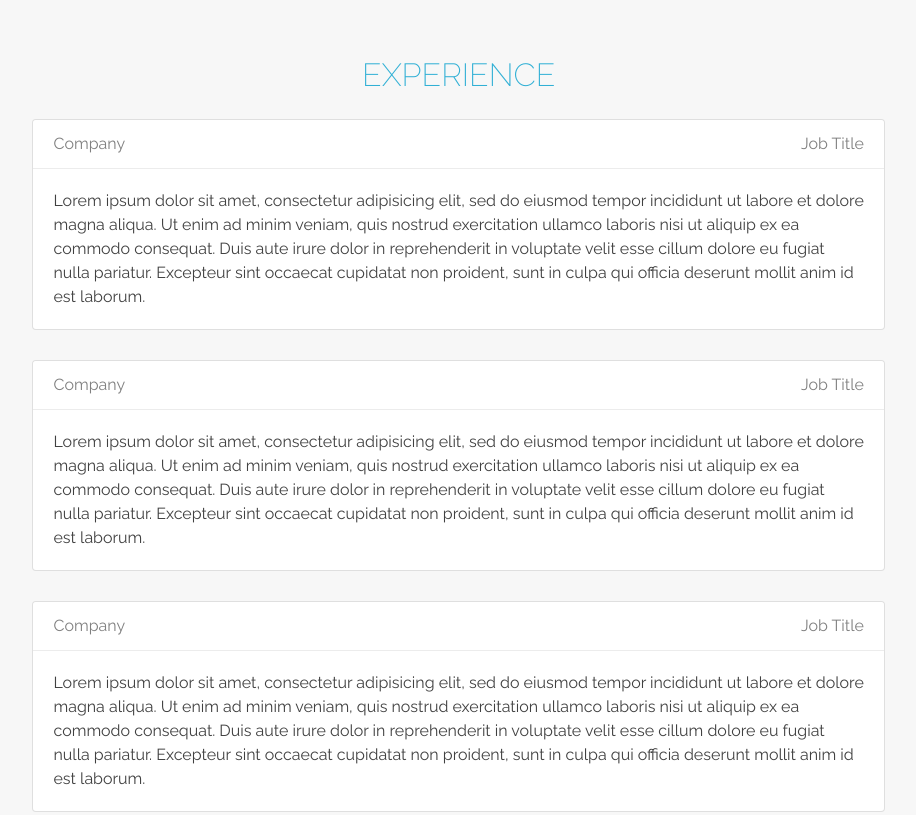
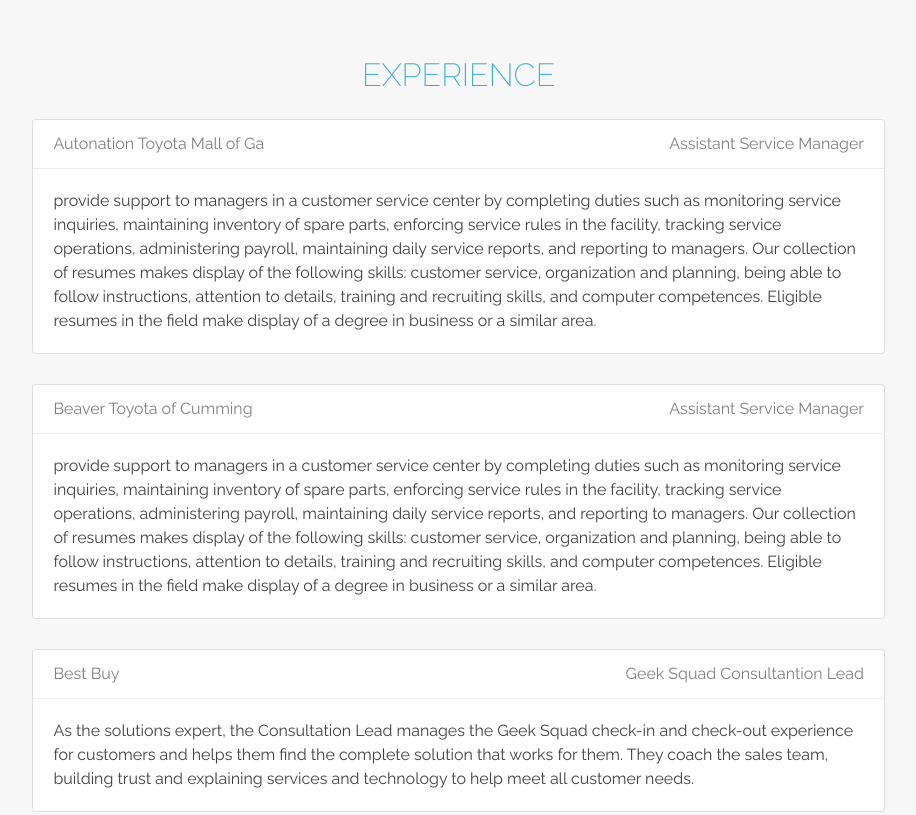
Before and after one commit to steven-f206/Updated-Portforlio, a plain HTML site: page index.html in a window 1280 px wide. Shown: the part 2384-3199 px from the top of the page, without its empty margins (180-1096 px from the left). Drawn offline with Linux system fonts and the light colour scheme.

Commit message:
updated about me, experience, skills, etc

```diff
--- a/index.html
+++ b/index.html
@@ -1,5 +1,6 @@
 <!DOCTYPE html>
 <html>
+
 <head>
     <meta charset="utf-8">
     <title> Steven Ferreira</title>
@@ -8,6 +9,7 @@
     <link rel="stylesheet" href="https://maxcdn.bootstrapcdn.com/font-awesome/4.7.0/css/font-awesome.min.css">
     <!-- <link rel="stylesheet" href="https://stackpath.bootstrapcdn.com/bootstrap/4.4.1/css/bootstrap.min.css" integrity="sha384-Vkoo8x4CGsO3+Hhxv8T/Q5PaXtkKtu6ug5TOeNV6gBiFeWPGFN9MuhOf23Q9Ifjh" crossorigin="anonymous"> -->
 </head>
+
 <body>
 
     <!-- BEGIN NAVBAR -->
@@ -32,10 +34,12 @@
             <div class="jumbotron-social">
                 <ul class="ul-social">
                     <li class="li-social-links">
-              <a class="social" href="https://github.com/steven-f206" target="_blank"><i class="fa fa-github" aria-hidden="true"></i></a>
+                        <a class="social" href="https://github.com/steven-f206" target="_blank"><i class="fa fa-github"
+                                aria-hidden="true"></i></a>
                     </li>
                     <li class="li-social-links">
-              <a class="social" href="https://www.linkedin.com/in/steven-ferreira206/" target="_blank"><i class="fa fa-linkedin" aria-hidden="true"></i></a>
+                        <a class="social" href="https://www.linkedin.com/in/steven-ferreira206/" target="_blank"><i
+                                class="fa fa-linkedin" aria-hidden="true"></i></a>
                     </li>
                 </ul>
             </div>
@@ -56,10 +60,14 @@
                     <h2>About</h2>
                 </div>
                 <div class="content-body">
-            <p> My name is Steven Ferreira. I am a full stack developer. I'm a Brazilian American and very proud of my heritiage. I attended Gwinnett Technical College along with my wife,
-                and intended to get a degree in computer science, however neither of us were making enough money to support each other and school, so I dropped
-                out and got a job working at a car dealership. It paid the bills and then some, but it never gave me the career fulfilment I always wanted. It
-                wasn't until six years later that i heard about Georgia Tech's coding bootcamp. I decided to enroll, and the rest is history.</p>
+                    <p> My name is Steven Ferreira. I am a full stack developer. I'm a Brazilian American and very proud
+                        of my heritiage. I attended Gwinnett Technical College along with my wife,
+                        and intended to get a degree in computer science, however neither of us were making enough money
+                        to support each other and school, so I dropped
+                        out and got a job working at a car dealership. It paid the bills and then some, but it never
+                        gave me the career fulfilment I always wanted. It
+                        wasn't until six years later that i heard about Georgia Tech's coding bootcamp. I decided to
+                        enroll, and the rest is history.</p>
                     <!--<p>Lorem ipsum dolor sit amet, consectetur adipisicing elit, sed do eiusmod tempor incididunt ut labore et dolore magna aliqua. Ut enim ad minim veniam, quis nostrud exercitation ullamco laboris nisi ut aliquip ex ea commodo consequat. Duis aute irure dolor in reprehenderit in voluptate velit esse cillum dolore eu fugiat nulla pariatur. Excepteur sint occaecat cupidatat non proident, sunt in culpa qui officia deserunt mollit anim id est laborum.</p>-->
                 </div>
             </div>
@@ -119,8 +127,11 @@
                         </div>
                         <div class="project-content">
                             <h4>Wine & Dine</h4>
-                        <p> insert hw description here</p>
-                        <a href="https://github.com/sarahshelden/liri-node-app">Link to github.</a>
+                            <p>Wine & Dine is a simple app that offers suggestions on food and wine pairings based on
+                                user’s choice of grape varietal. It recommends food pairings based on Spoonacular APIs
+                                large and diverse food database and includes information about ingredients, allergies
+                                and cooking instructions of the chosen recipe.</p>
+                            <a href="https://darianau.github.io/group-project-wine-app/">Link to github.</a>
                         </div>
                     </div>
                 </div>
@@ -166,10 +177,15 @@
                 <div class="content-body">
                     <div class="card">
                         <div class="card-header">
-                    <h4>Company <span class="job-title">Job Title</span></h4>
+                            <h4>Autonation Toyota Mall of Ga<span class="job-title">Assistant Service Manager</span></h4>
                         </div>
                         <div class="card-content">
-                    <p>Lorem ipsum dolor sit amet, consectetur adipisicing elit, sed do eiusmod tempor incididunt ut labore et dolore magna aliqua. Ut enim ad minim veniam, quis nostrud exercitation ullamco laboris nisi ut aliquip ex ea commodo consequat. Duis aute irure dolor in reprehenderit in voluptate velit esse cillum dolore eu fugiat nulla pariatur. Excepteur sint occaecat cupidatat non proident, sunt in culpa qui officia deserunt mollit anim id est laborum.</p>
+                            <p>provide support to managers in a customer service center by completing duties such as monitoring service inquiries,
+                                maintaining inventory of spare parts, enforcing service rules in the facility, tracking service operations,
+                                administering payroll, maintaining daily service reports, and reporting to managers. Our collection of resumes makes
+                                display of the following skills: customer service, organization and planning, being able to follow instructions,
+                                attention to details, training and recruiting skills, and computer competences. Eligible resumes in the field make
+                                display of a degree in business or a similar area.</p>
                         </div>
                     </div>
 
@@ -177,10 +193,15 @@
 
                     <div class="card">
                         <div class="card-header">
-                    <h4>Company <span class="job-title">Job Title</span></h4>
+                            <h4>Beaver Toyota of Cumming <span class="job-title">Assistant Service Manager</span></h4>
                         </div>
                         <div class="card-content">
-                    <p>Lorem ipsum dolor sit amet, consectetur adipisicing elit, sed do eiusmod tempor incididunt ut labore et dolore magna aliqua. Ut enim ad minim veniam, quis nostrud exercitation ullamco laboris nisi ut aliquip ex ea commodo consequat. Duis aute irure dolor in reprehenderit in voluptate velit esse cillum dolore eu fugiat nulla pariatur. Excepteur sint occaecat cupidatat non proident, sunt in culpa qui officia deserunt mollit anim id est laborum.</p>
+                            <p>provide support to managers in a customer service center by completing duties such as monitoring service inquiries,
+                                maintaining inventory of spare parts, enforcing service rules in the facility, tracking service operations,
+                                administering payroll, maintaining daily service reports, and reporting to managers. Our collection of resumes makes
+                                display of the following skills: customer service, organization and planning, being able to follow instructions,
+                                attention to details, training and recruiting skills, and computer competences. Eligible resumes in the field make
+                                display of a degree in business or a similar area.</p>
                         </div>
                     </div>
 
@@ -188,10 +209,12 @@
 
                     <div class="card">
                         <div class="card-header">
-                    <h4>Company <span class="job-title">Job Title</span></h4>
+                            <h4>Best Buy<span class="job-title">Geek Squad Consultantion Lead</span></h4>
                         </div>
                         <div class="card-content">
-                    <p>Lorem ipsum dolor sit amet, consectetur adipisicing elit, sed do eiusmod tempor incididunt ut labore et dolore magna aliqua. Ut enim ad minim veniam, quis nostrud exercitation ullamco laboris nisi ut aliquip ex ea commodo consequat. Duis aute irure dolor in reprehenderit in voluptate velit esse cillum dolore eu fugiat nulla pariatur. Excepteur sint occaecat cupidatat non proident, sunt in culpa qui officia deserunt mollit anim id est laborum.</p>
+                            <p>As the solutions expert, the Consultation Lead manages the Geek Squad check-in and check-out experience for
+                                customers and helps them find the complete solution that works for them. They coach the sales team, building trust
+                                and explaining services and technology to help meet all customer needs.</p>
                         </div>
                     </div>
                 </div>
@@ -238,4 +261,5 @@
 
     </div>
 </body>
+
 </html>
```
Lines whose indentation alone changed are shown as unchanged.
